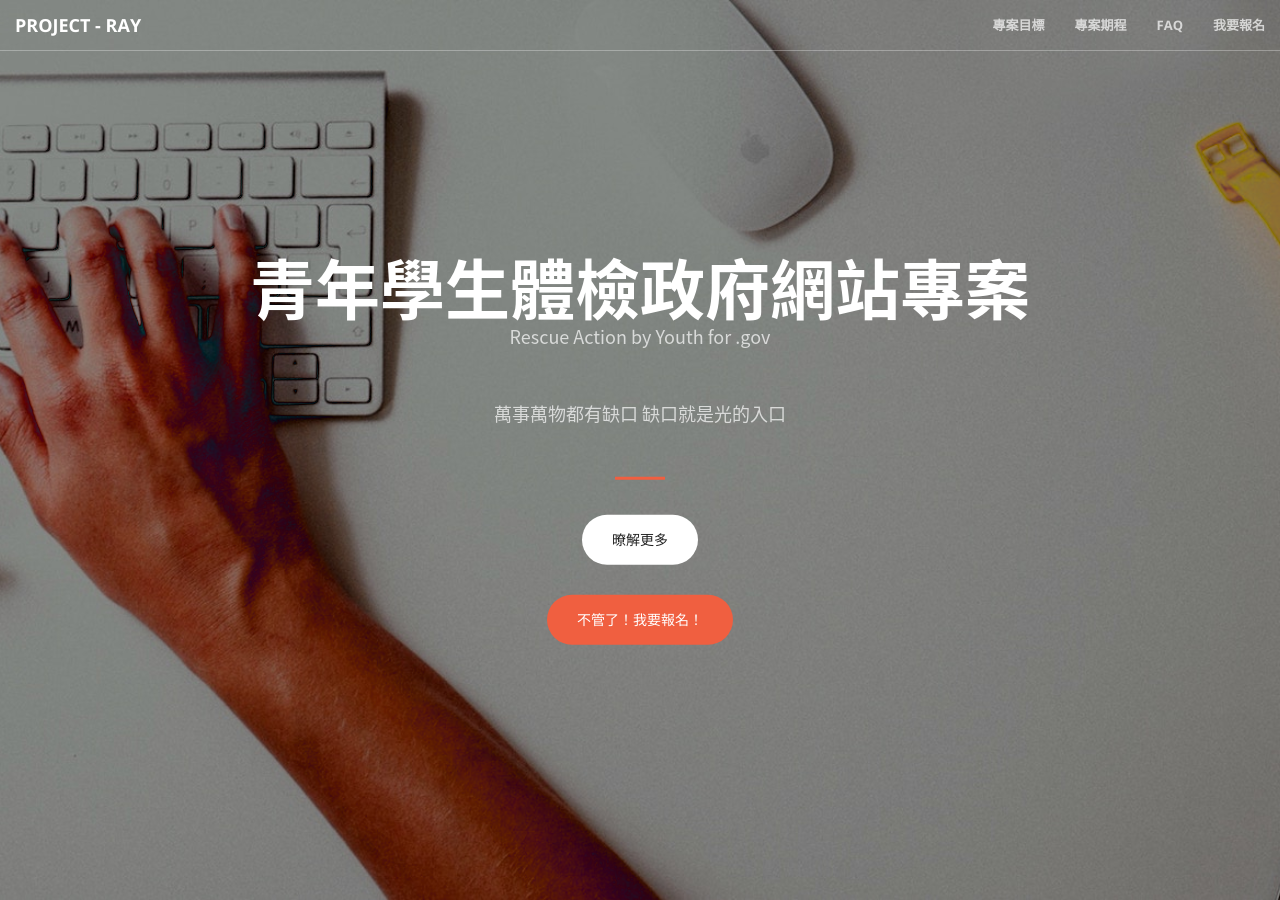
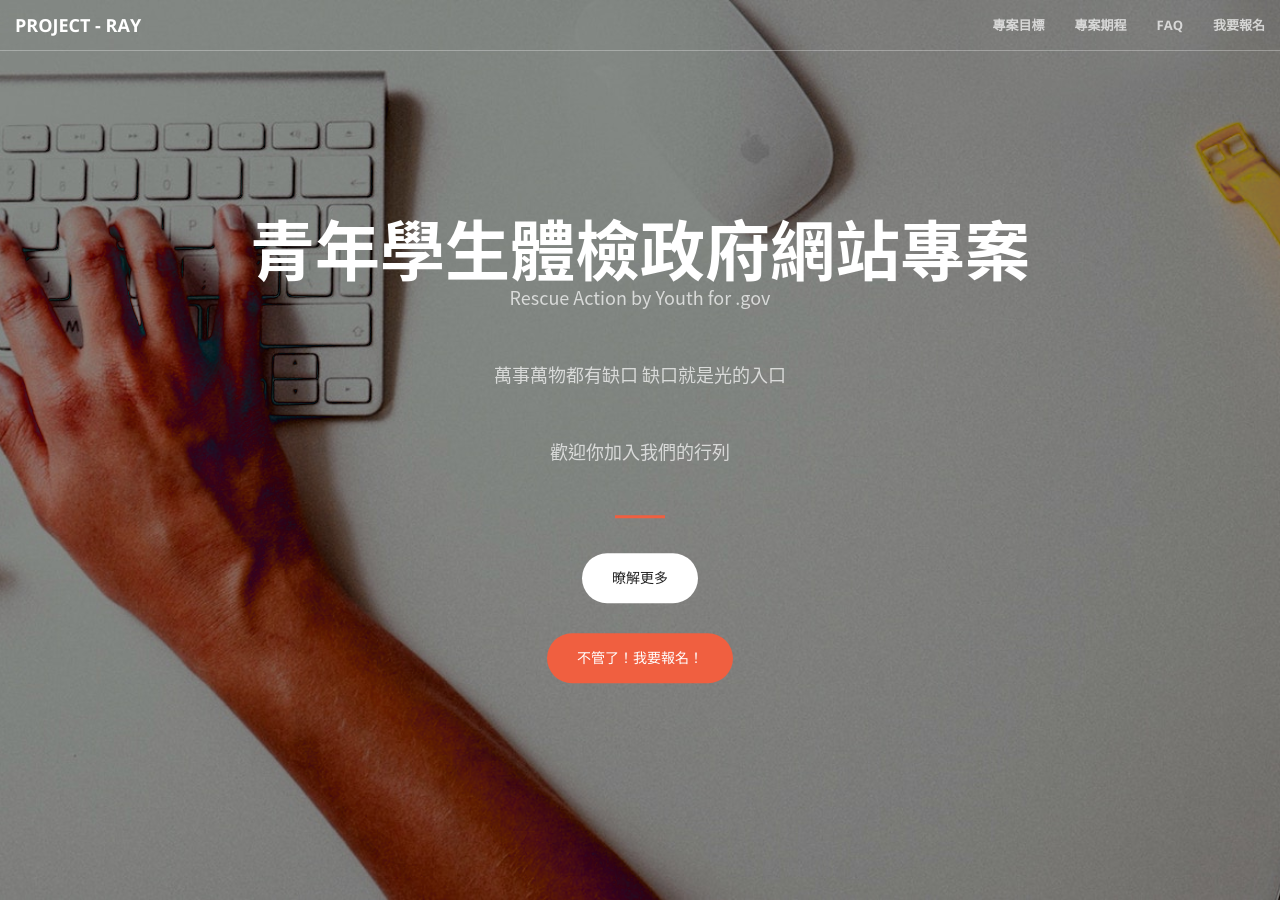
Before and after one commit to PDIS/ray2018, a Jekyll site: the page built from docs/index.html, in a window 1280 px wide and 900 px high. Built offline with Jekyll 4.4.1, drawn with Linux system fonts in a browser that asks for light colours.

Commit message:
Update header.html

```diff
--- a/docs/_includes/header.html
+++ b/docs/_includes/header.html
@@ -4,6 +4,7 @@
             <h1>青年學生體檢政府網站專案</h1>
             <p>Rescue Action by Youth for .gov</p>
             <p>萬事萬物都有缺口  缺口就是光的入口</p>
+            <p>歡迎你加入我們的行列</p>
             <hr>
             <a href="#services" class="btn btn-default btn-xl page-scroll">暸解更多</a>
             <br>
```
